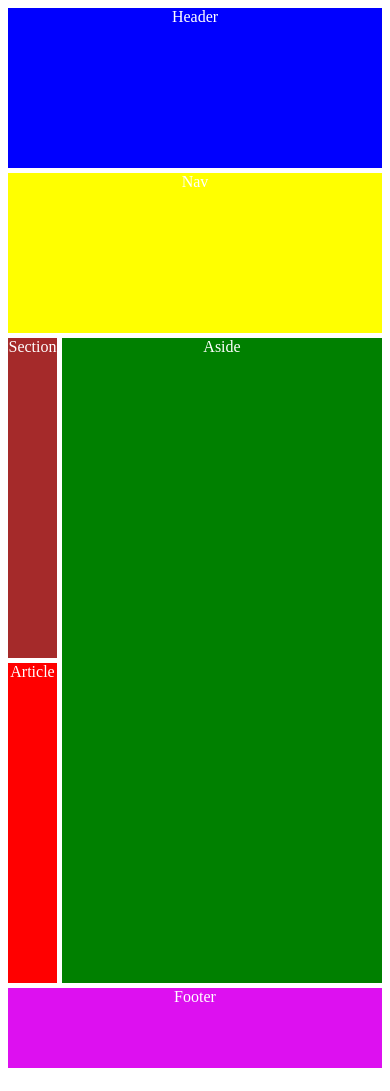
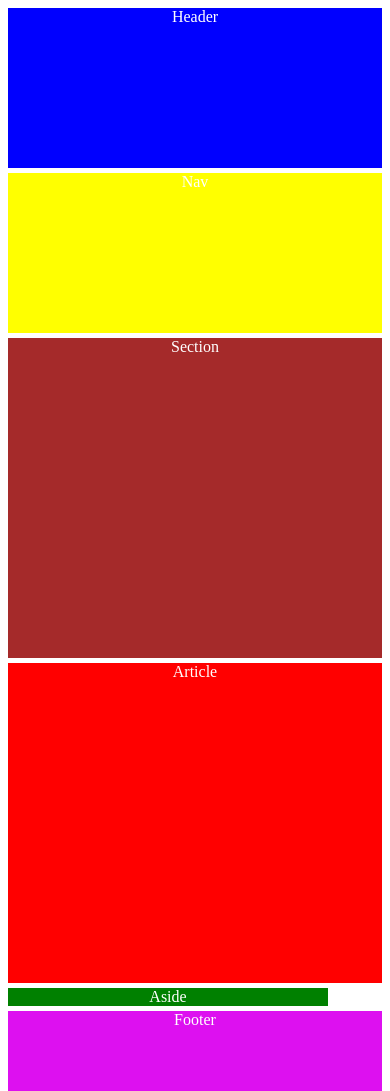
Before and after one commit to LuizGabrielLopes/AtividadeGrid, a plain HTML site: page index.html in a window 390 px wide. Before the commit the page ends 1068 px from the top, so only its background shows below. Drawn offline with Linux system fonts and the light colour scheme.

Commit message:
feat: add responsivity

```diff
--- a/index.html
+++ b/index.html
@@ -1,5 +1,5 @@
 <!DOCTYPE html>
-<html lang="pt-br">
+<html lang="@pt-br">
 <head>
     <meta charset="UTF-8">
     <meta name="viewport" content="width=device-width, initial-scale=1.0">
--- a/styles.css
+++ b/styles.css
@@ -59,3 +59,17 @@
     text-align: center;
     color: white;
 }
+
+@media (max-width: 768px) {
+    .grid-container {
+        grid-template-columns: 1fr;
+        grid-template-rows: auto 1fr auto;
+        grid-template-areas:
+            "header"
+            "nav"
+            "section"
+            "article"
+            "aside"
+            "footer";
+    }
+}
```
Lines whose indentation alone changed are shown as unchanged.
